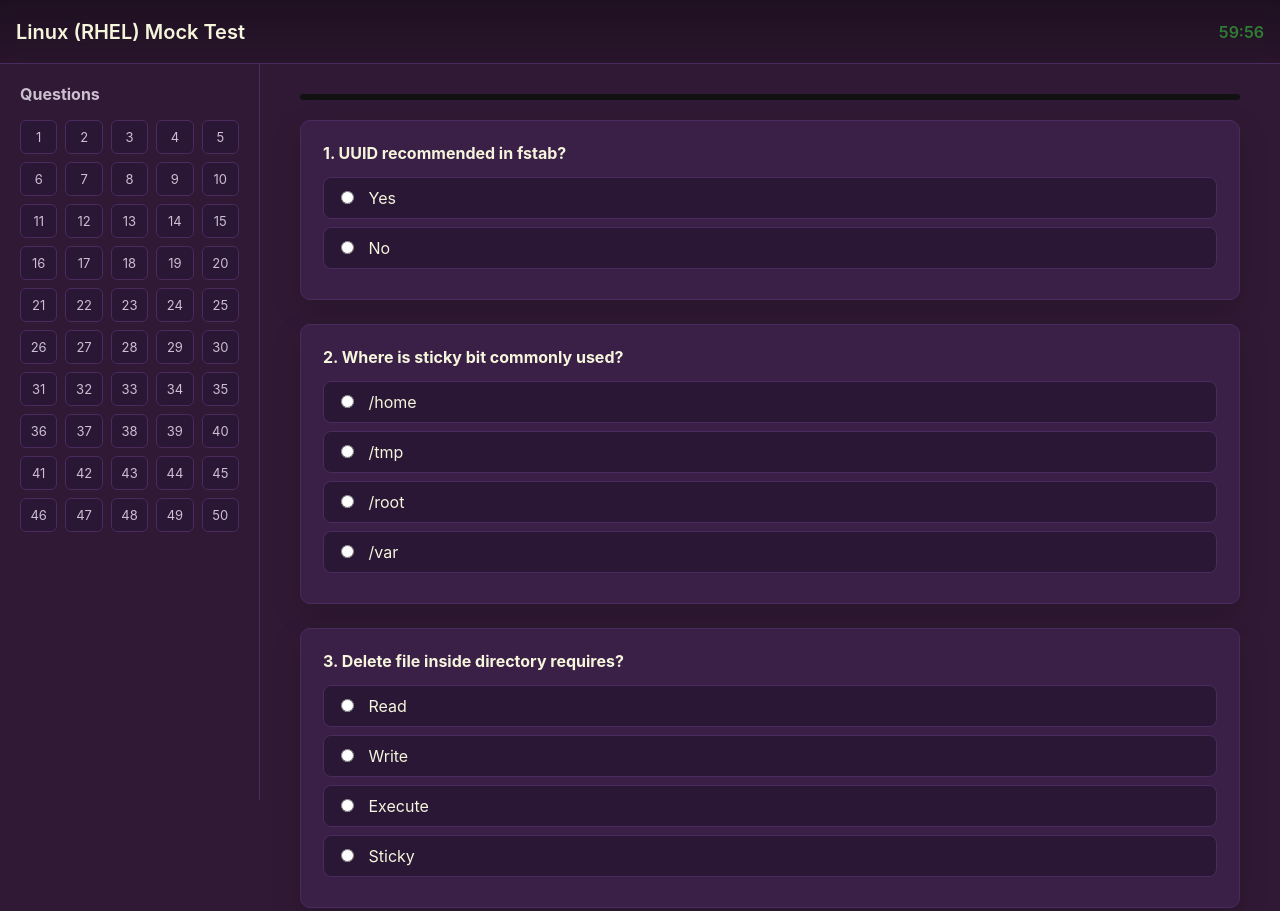
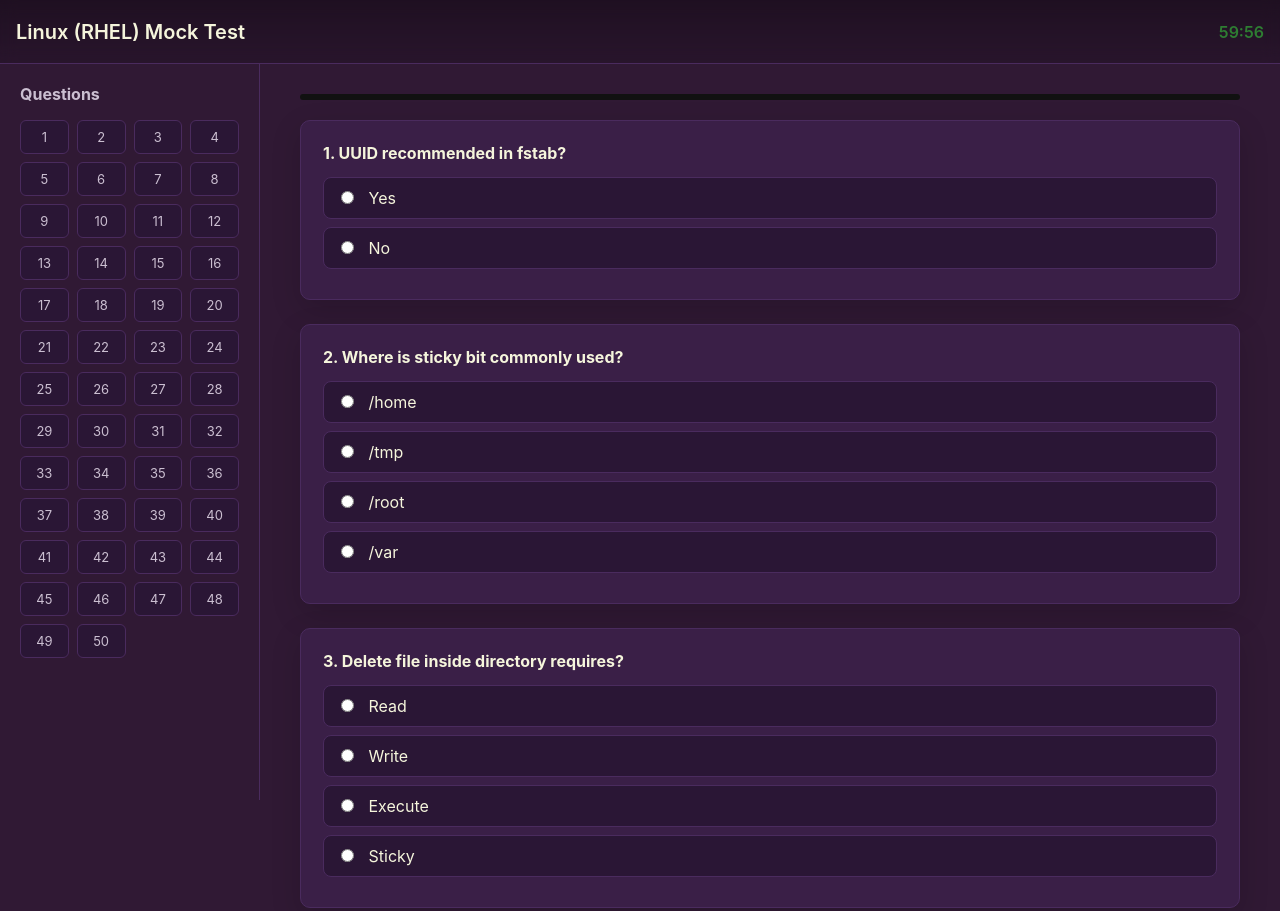
Before and after one commit to ALmoSTGoD249/mocktestplatform, a plain HTML site: page linux.html in a window 1280 px wide. Shown: the top 911 px of the page. Drawn offline with Linux system fonts and the light colour scheme.

Commit message:
bug fixes

```diff
--- a/css/components.css
+++ b/css/components.css
@@ -10,8 +10,9 @@
 /* QUESTION GRID NAV */
 .grid{
   display:grid;
-  grid-template-columns:repeat(5,1fr);
+  grid-template-columns:repeat(auto-fill, minmax(45px, 1fr));
   gap:8px;
+  margin-top:10px;
 }
 
 .nav-btn{
@@ -24,8 +25,8 @@
   font-size:13px;
   text-align:center;
   transition:.2s ease;
+  min-width:40px;
 }
-
 .nav-btn:hover{
   background:var(--accent);
   color:#fff;
--- a/css/layout.css
+++ b/css/layout.css
@@ -53,7 +53,7 @@ aside{
   position:sticky;
   top:64px;
   height:calc(100vh - 64px);
-  overflow:auto;
+  overflow-y:auto;
 }
 
 aside h3{
```
